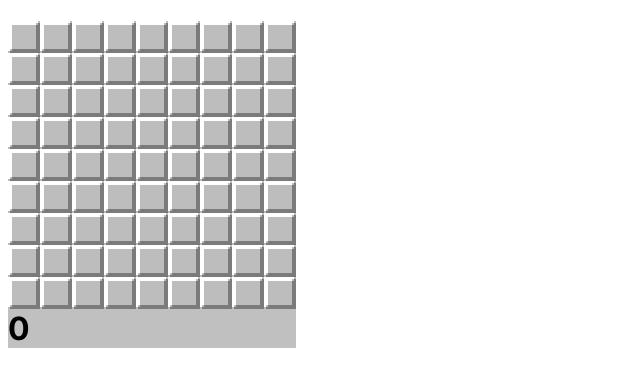
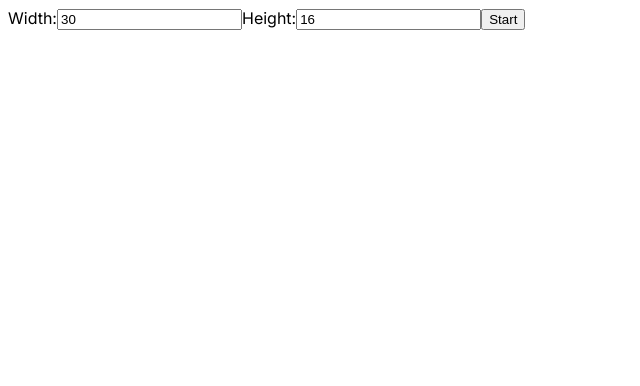
Before and after one commit to Pavel-Kubica/minesweeper, a Next.js app in the folder ts/: page / in a window 1280 px wide. Shown: the top 386 px of the page, without its empty margins (0-640 px from the left). Built offline with nearby package versions, Linux system fonts and the light colour scheme.

Commit message:
Add inputs for width and height

```diff
--- a/ts/src/app/components.tsx
+++ b/ts/src/app/components.tsx
@@ -18,8 +18,8 @@ export function BoardCmpnt({gameBoard, children})
 {
     const [clicks, setClicks] = useState(0);
     return (
-        <div id="game"
-             className={styles.game}
+        <div id="board"
+             className={styles.board}
              onContextMenu={(e) => e.preventDefault()}
              onDragStart={(e) => e.preventDefault()}
              onMouseUp={() => setClicks(clicks + 1)}
@@ -51,3 +51,46 @@ export function GameWindow({width, height, children})
     </div>
     )
 }
+
+const DEFAULT_WIDTH = 30;
+const MAX_WIDTH = 50;
+const DEFAULT_HEIGHT = 16;
+const MAX_HEIGHT = 50;
+export function Game({children})
+{
+    const [width, setWidth] = useState<number>(DEFAULT_WIDTH);
+    const [height, setHeight] = useState<number>(DEFAULT_HEIGHT);
+    const [gameWindow, setGameWindow] = useState([]);
+
+    return (
+        <>
+        <label>
+            Width:
+            <input type={"number"} value={width}
+                   onChange={(event) =>
+                   {
+                       if (event.target.value > 0 && event.target.value <= MAX_WIDTH)
+                            setWidth(event.target.value);
+                   }}
+            />
+        </label>
+        <label>
+            Height:
+            <input type={"number"} value={height}
+                   onChange={(event) =>
+                   {
+                       if (event.target.value > 0 && event.target.value <= MAX_HEIGHT)
+                           setHeight(event.target.value);
+                   }}
+            />
+        </label>
+        <button type={"button"}
+                onClick={() => setGameWindow(<GameWindow width={width} height={height}/>)}
+        >
+            Start
+        </button>
+            {gameWindow}
+            {children}
+        </>
+    )
+}
--- a/ts/src/app/globals.css
+++ b/ts/src/app/globals.css
@@ -6,7 +6,7 @@ div {
     display: block;
 }
 
-#game div {
+#board div {
     float: left;
     background-image: url("../../public/sprite.gif");
 }
--- a/ts/src/app/page.module.css
+++ b/ts/src/app/page.module.css
@@ -2,7 +2,7 @@
 
 }
 
-.game {
+.board {
     background-color: silver;
 }
 
--- a/ts/src/app/page.tsx
+++ b/ts/src/app/page.tsx
@@ -1,16 +1,11 @@
 import styles from "./page.module.css";
-import {GameWindow} from "@/app/components";
-
-// todo load these from input
-const WIDTH = 9;
-const HEIGHT = 9;
+import {Game} from "@/app/components";
 
 export default function Home()
 {
     return (
         <main className={styles.main}>
-            <GameWindow width={WIDTH} height={HEIGHT}>
-            </GameWindow>
+            <Game/>
         </main>
     );
 }
```
